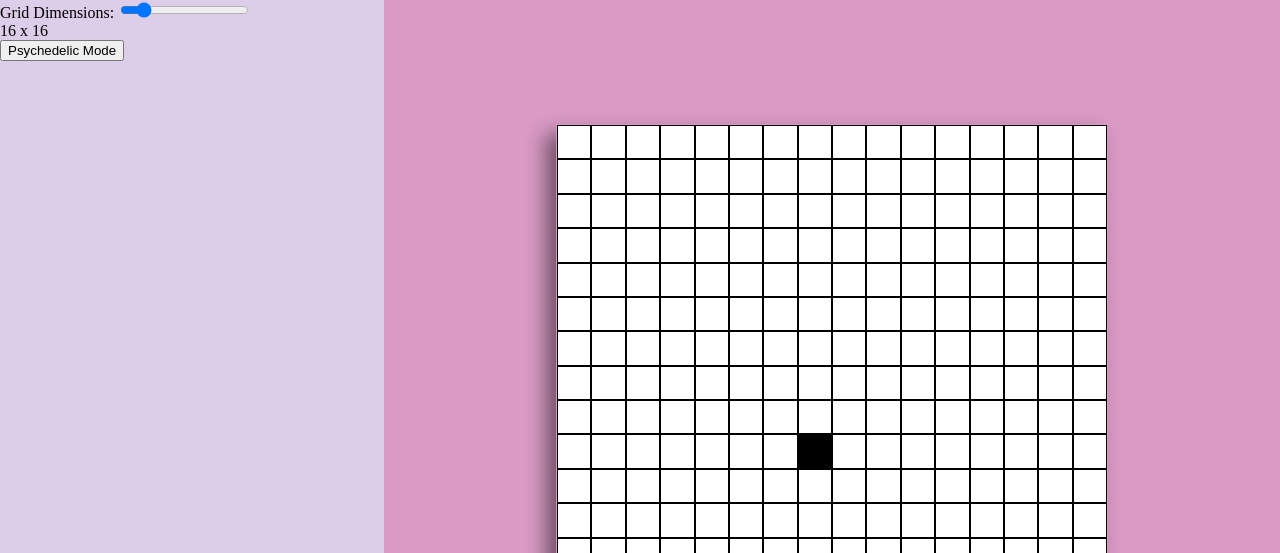
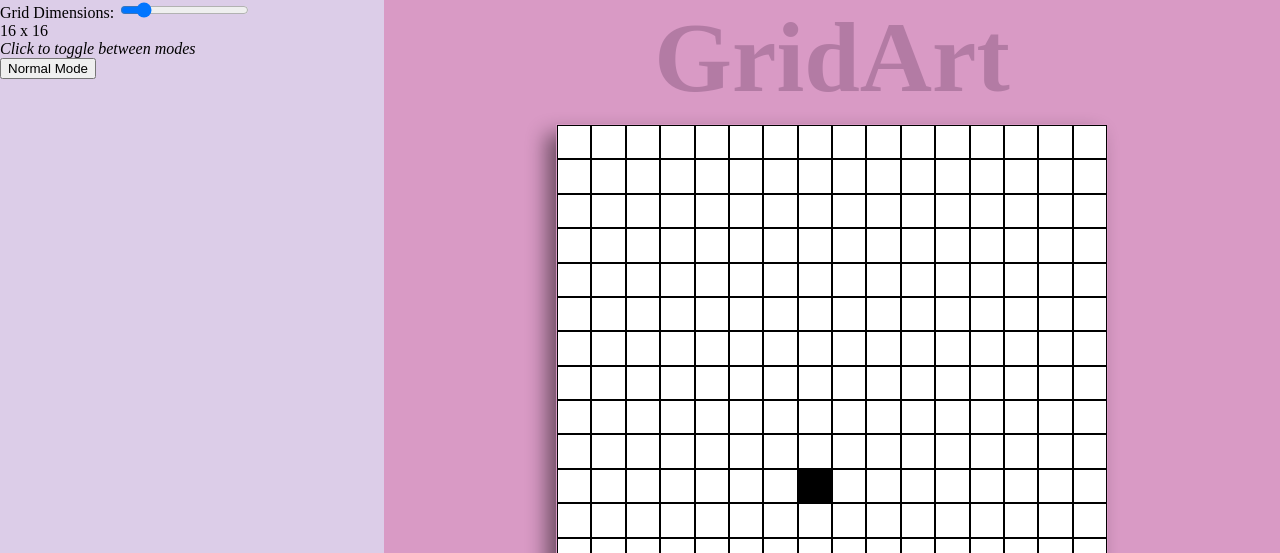
Before and after one commit to Dorb22/etch-a-sketch, a plain HTML site: page index.html in a window 1280 px wide. Both pictures are taken after a click on the button "Start". Shown: the top 553 px of the page. Drawn offline with Linux system fonts and the light colour scheme.

Commit message:
Animate title

```diff
--- a/index.html
+++ b/index.html
@@ -14,6 +14,7 @@
             </form>
         </div>
         <div class = 'right'>
+            <div class = 'aftertitle'>GridArt</div>
             <div class="container">
             </div>
         </div>
--- a/script.js
+++ b/script.js
@@ -7,11 +7,13 @@ container.style.flexWrap = 'wrap';
 container.style.border = '#D99AC5 solid 1px';
 const containerHeight = parseFloat(getComputedStyle(container).height);
 const containerWidth = parseFloat(getComputedStyle(container).width);
+const aftertitle = document.querySelector('.aftertitle');
 let grid;
 let state;
 let gridNumber;
 let gridColor = 'black';
 
+right.removeChild(aftertitle);
 
 const start = document.createElement('div');
 start.style.cssText = 'display: flex; flex-direction: column;justify-content: center; align-items: center;';
@@ -33,6 +35,7 @@ startButton.addEventListener('click', () => {
     makeGrid();
     selectGrid();
     fillGrid();
+    right.appendChild(aftertitle);
 });
 
 let allGrid;
@@ -105,8 +108,13 @@ function removeGrid(){
     }
 }
 
+const selectMode = document.createElement('div');
+selectMode.classList.add('selectmode');
+selectMode.textContent = 'Click to toggle between modes';
+side.appendChild(selectMode);
+
 const psychedelicButton = document.createElement('button');
-psychedelicButton.textContent = 'Psychedelic Mode';
+psychedelicButton.textContent = `Normal Mode`;
 side.appendChild(psychedelicButton);
 
 let stateCount = 0;
@@ -114,6 +122,12 @@ psychedelicButton.addEventListener('click', () => {
     ++stateCount;
     if (stateCount % 2 !== 0){
     state = 'psychedelic';
-    } else state = 'normal';
+    psychedelicButton.textContent = `Psychedelic Mode`;
+    psychedelicButton.style.backgroundColor = '#14BDEB';
+    } else if (stateCount % 2 === 0){
+        state = 'normal';
+        psychedelicButton.textContent = `Normal Mode`;
+        psychedelicButton.style.backgroundColor = null;
+    }
 }
 );
--- a/style.css
+++ b/style.css
@@ -9,11 +9,17 @@ body{
     height: 100vh;
 }
 
+.selectmode{
+    font-style: italic;
+    font-weight: 300;
+}
+
 .right{
     background-color: #D99AC5;
     width: 70%;
     height: 100vh;
     display: flex;
+    flex-direction: column;
     justify-content: center;
     align-items: center;
 }
@@ -35,9 +41,27 @@ body{
     animation: titlecolor 1.2s ease-in-out infinite alternate;
 }
 
+.aftertitle{
+    color: #B37BA4;
+    position: absolute;
+    top: 0px;
+    font-weight: 700;
+    font-size: 100px;
+    animation: showtitle 1s ease-in forwards;
+}
+
+@keyframes showtitle {
+    0%{
+        opacity: 0;
+    }
+    100%{
+        opacity: 1;
+    }
+}
+
 @keyframes titlecolor {
     0%{
-        color: #14BDEB
+        color: #14BDEB;
     }
     100%{
         color: #D99AC5;
@@ -46,4 +70,6 @@ body{
 
 .startbutton{
     padding: 4px 20px 4px 20px;
+    position: absolute;
+    bottom: 180px;
 }
```
